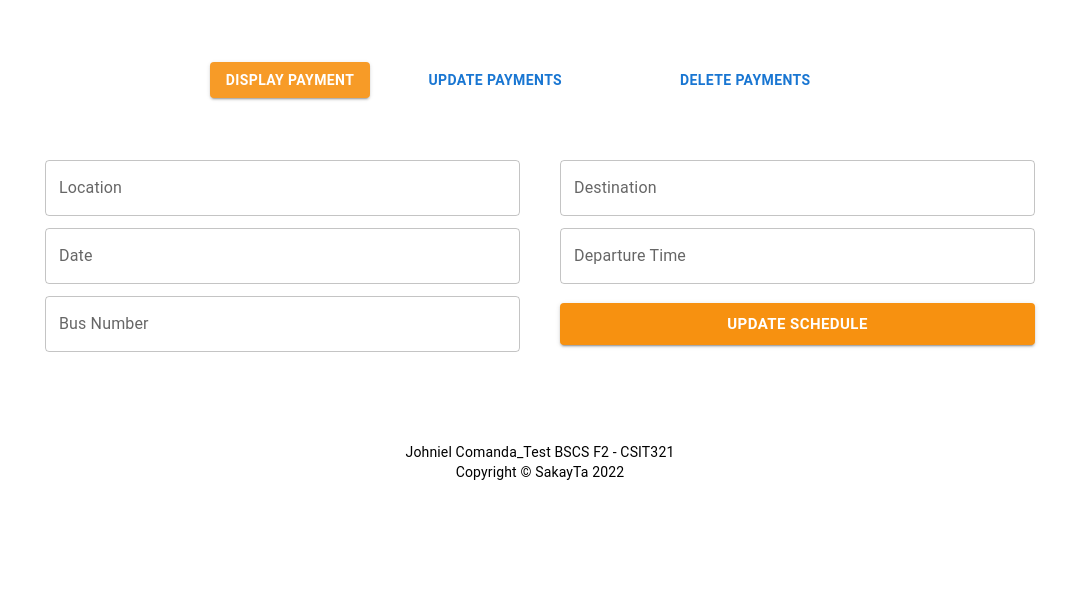
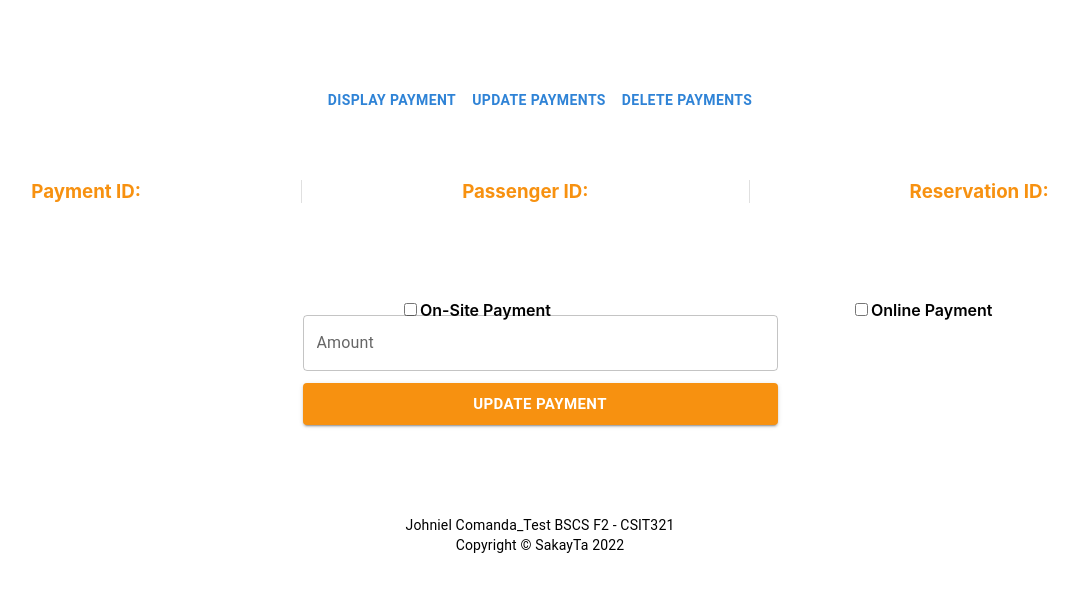
Before and after one commit to VictorEmmanuelGarcia/SakayTa-FrontEnd, a React (Create React App) app: page /payment/updatepayment in a window 1280 px wide. Shown: the top 592 px of the page, without its empty margins (100-1178 px from the left). Built offline with nearby package versions, Linux system fonts and the light colour scheme.

Commit message:
Add updatepayment

```diff
--- a/src/components/barcoma/Buttons.tsx
+++ b/src/components/barcoma/Buttons.tsx
@@ -6,7 +6,7 @@ function Buttons() {
                 <Container fixed maxWidth="md">
                     <Stack direction="row" spacing={0} alignItems="center" justifyContent={"center"} height="20vh">
                         <Button id="display-payment"
-                            variant="contained" style={{display: 'flex', opacity: '0.9', backgroundColor:'#F79110', fontWeight:"600", cursor: 'pointer'}}
+                            variant="text" sx={{display: 'flex', opacity: '0.9', backgroundColor:'#white', fontColor: '#F79110', fontWeight:"600", cursor: 'pointer'}}
                             href="/payment/readpayment"
                             >
                                 Display Payment
@@ -14,7 +14,7 @@ function Buttons() {
                         <Button id="update-payment"
                             variant="text"
                             size="medium"
-                            sx={{backgroundColor:"#white", width: 250, fontWeight:"600"}}
+                            sx={{display: 'flex', opacity: '0.9', backgroundColor:'#white', fontWeight:"600", cursor: 'pointer'}}
                             href="/payment/updatepayment"
                             >
                                 Update Payments
@@ -22,7 +22,7 @@ function Buttons() {
                         <Button id="delete-payment"
                             variant="text"
                             size="medium"
-                            sx={{backgroundColor:"#white", width: 250, fontWeight:"600"}}
+                            sx={{display: 'flex', opacity: '0.9', backgroundColor:'#white', fontWeight:"600", cursor: 'pointer'}}
                             href="/payment/deletepayment"
                             >
                                 Delete Payments
--- a/src/components/barcoma/UpdatePayment.tsx
+++ b/src/components/barcoma/UpdatePayment.tsx
@@ -1,24 +1,59 @@
-import { Stack, TextField, Button } from "@mui/material";
+import { Stack, TextField, Button, Divider } from "@mui/material";
+import { display } from "@mui/system";
+import React from "react";
 import Footer from "../garcia/garciaFooter";
 import Buttons from "./Buttons";
 
 
 function UpdatePayment(){
+
     return(
         <div className="UpdatePayment">
+        <label
+            style={{
+                position: "relative",
+                top: "300px",
+                left: "500px",
+                paddingTop: "10px",
+                textAlign: "right",
+                fontWeight:"600"}}>
+        <input
+          type="checkbox"
+        />
+        On-Site Payment
+        </label>
 
+        <label
+            style={{
+                position: "relative",
+                top: "300px",
+                left: "800px",
+                paddingTop: "10px",
+                textAlign: "right",
+                fontWeight:"600"}}>
+        <input
+          type="checkbox"
+        />
+        Online Payment
+        </label>
         <Buttons/>
-        <Stack direction="row" spacing={5} display="flex" alignItems="center" justifyContent={"center"}>
-            <TextField id="location" label="Location" variant="outlined" sx={{width: 475, borderRadius:20}} />
-            <TextField id="destination" label="Destination" variant="outlined" sx={{width: 475, borderRadius:20}} />
-        </Stack>
-        <Stack direction="row" spacing={5} display="flex" alignItems="center" justifyContent={"center"} height="10vh">
-            <TextField id="date" label="Date" variant="outlined" sx={{width: 475, borderRadius:20}} />
-            <TextField id="departure-time" label="Departure Time" variant="outlined" sx={{width: 475, borderRadius:20}} />
+        <Stack
+            direction="row"
+            display="flex" color="#F79110" alignItems="center" alignContent={"center"} justifyContent={"center"}
+            divider={<Divider orientation="vertical" flexItem />}
+            spacing={20}
+            paddingTop = "0px"
+            paddingBottom = "100px"
+            >
+            <h3>Payment ID: </h3>
+            <h3>Passenger ID:</h3>
+            <h3>Reservation ID:</h3>
+            </Stack>
+        <Stack direction="row" spacing={5} height="10vh" alignItems="center" justifyContent={"center"}>
+            <TextField id="amount" label="Amount" variant="outlined" sx={{width: 475, borderRadius:20}} />
         </Stack>
         <Stack direction="row" spacing={5} display="flex" alignItems="center" justifyContent={"center"}>
-            <TextField id="bus-number" label="Bus Number" variant="outlined" sx={{width: 475, borderRadius:20}} />
-            <Button variant="contained" size="large" style={{backgroundColor:'#F79110', width: 475, fontWeight:"600"}}>Update Schedule</Button>
+            <Button variant="contained" size="large" style={{backgroundColor:'#F79110', width: 475, fontWeight:"600"}}>Update Payment</Button>
         </Stack>
 
         <Footer name="Johniel Comanda_Test" course="BSCS" section="F2"/>
```
